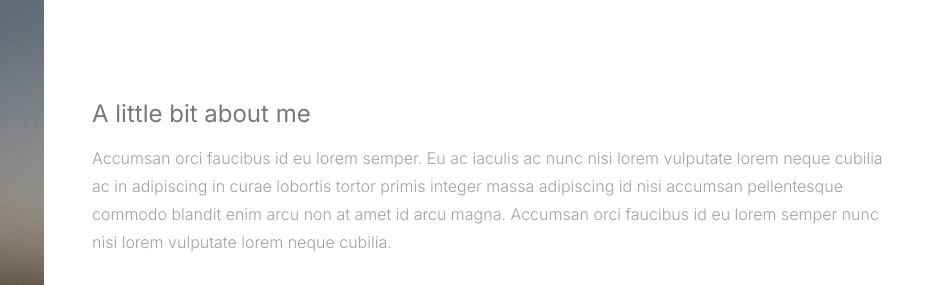
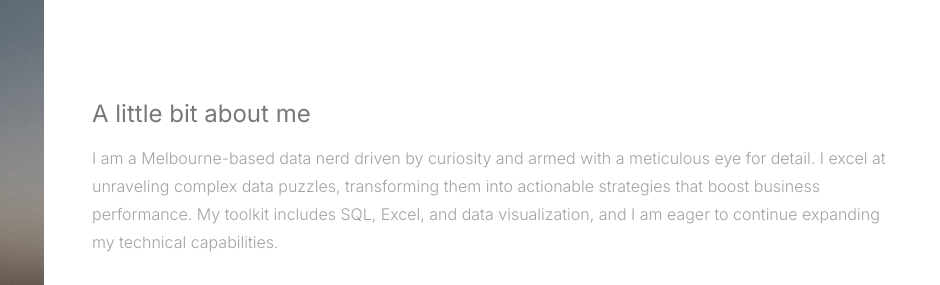
Before and after one commit to j-cowen/j-cowen.github.io, a plain HTML site: page index.html in a window 1280 px wide. Shown: the top 285 px of the page, 340-1280 px from the left. Drawn offline with Linux system fonts and the light colour scheme.

Commit message:
Update about me section

```diff
--- a/index.html
+++ b/index.html
@@ -29,10 +29,7 @@
 				<h2>A little bit about me</h2>
 			</header>
 
-			<p>Accumsan orci faucibus id eu lorem semper. Eu ac iaculis ac nunc nisi lorem vulputate lorem neque cubilia ac in
-				adipiscing in curae lobortis tortor primis integer massa adipiscing id nisi accumsan pellentesque commodo
-				blandit enim arcu non at amet id arcu magna. Accumsan orci faucibus id eu lorem semper nunc nisi lorem vulputate
-				lorem neque cubilia.</p>
+			<p>I am a Melbourne-based data nerd driven by curiosity and armed with a meticulous eye for detail. I excel at unraveling complex data puzzles, transforming them into actionable strategies that boost business performance. My toolkit includes SQL, Excel, and data visualization, and I am eager to continue expanding my technical capabilities.</p>
 
 			<div class="about-links">
 				<a href="https://www.linkedin.com/in/jenna-cowen/"><i class="icon brands fa-linkedin"></i>LinkedIn</a>
```
